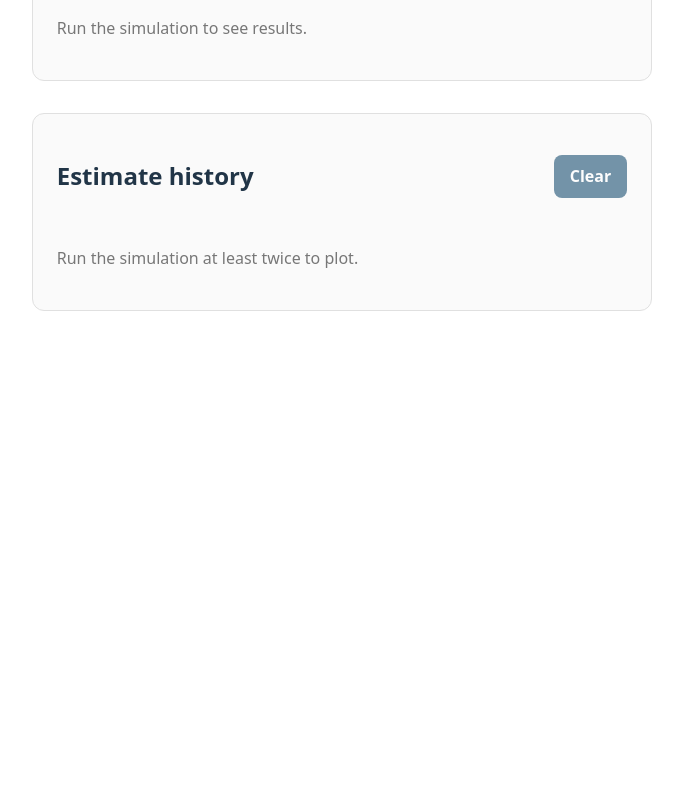
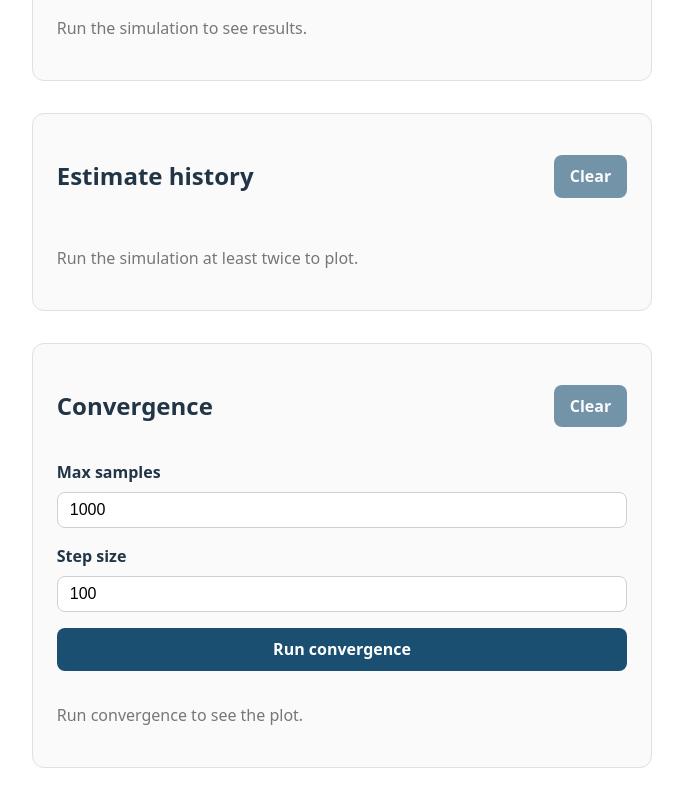
Before and after one commit to fjyeo/monte_carlo_simulator, a React (Vite) app: page / in a window 1280 px wide. Shown: the part 676-1476 px from the top of the page, without its empty margins (298-981 px from the left). Before the commit the page ends 1019 px from the top, so only its background shows below. Built offline with nearby package versions, Linux system fonts and the light colour scheme.

Commit message:
Wire convergence plot to backend

```diff
--- a/src/App.tsx
+++ b/src/App.tsx
@@ -5,6 +5,15 @@ type MonteCarloResponse = {
   estimate: number
   std_error: number
   samples_used: number
+}
+
+type ConvergencePoint = {
+  samples_used: number
+  estimate: number
+}
+
+type ConvergenceResponse = {
+  points: ConvergencePoint[]
 }
 
 function App() {
@@ -15,6 +24,11 @@ function App() {
   const [history, setHistory] = useState<number[]>([])
   const [error, setError] = useState<string | null>(null)
   const [isLoading, setIsLoading] = useState(false)
+  const [convergenceMax, setConvergenceMax] = useState(1000)
+  const [convergenceStep, setConvergenceStep] = useState(100)
+  const [convergence, setConvergence] = useState<ConvergencePoint[]>([])
+  const [convergenceError, setConvergenceError] = useState<string | null>(null)
+  const [convergenceLoading, setConvergenceLoading] = useState(false)
 
   const runSimulation = async () => {
     setIsLoading(true)
@@ -48,11 +62,46 @@ function App() {
     }
   }
 
+  const runConvergence = async () => {
+    setConvergenceLoading(true)
+    setConvergenceError(null)
+    setConvergence([])
+
+    try {
+      const response = await fetch(
+        'http://localhost:8000/simulate/monte-carlo/convergence',
+        {
+          method: 'POST',
+          headers: { 'Content-Type': 'application/json' },
+          body: JSON.stringify({
+            max_samples: convergenceMax,
+            step: convergenceStep,
+            dimensions,
+            seed: seed === '' ? null : seed,
+          }),
+        },
+      )
+
+      if (!response.ok) {
+        throw new Error('Convergence run failed')
+      }
+
+      const data = (await response.json()) as ConvergenceResponse
+      setConvergence(data.points)
+    } catch (caught) {
+      const message =
+        caught instanceof Error ? caught.message : 'Unexpected error'
+      setConvergenceError(message)
+    } finally {
+      setConvergenceLoading(false)
+    }
+  }
+
   return (
     <div className="app">
       <header>
         <h1>Monte Carlo Playground</h1>
-        <p>Estimate E[sum(x²)] for x ~ Uniform([0,1]^d)</p>
+        <p>Estimate E[sum(x^2)] for x ~ Uniform([0,1]^d)</p>
       </header>
 
       <section className="panel">
@@ -132,6 +181,52 @@ function App() {
           <EstimatePlot values={history} />
         )}
       </section>
+
+      <section className="panel">
+        <div className="panel-header">
+          <h2>Convergence</h2>
+          <button
+            type="button"
+            onClick={() => setConvergence([])}
+            disabled={convergence.length === 0}
+          >
+            Clear
+          </button>
+        </div>
+        <label>
+          Max samples
+          <input
+            type="number"
+            min={1}
+            max={1_000_000}
+            value={convergenceMax}
+            onChange={(event) => setConvergenceMax(Number(event.target.value))}
+          />
+        </label>
+        <label>
+          Step size
+          <input
+            type="number"
+            min={1}
+            max={100_000}
+            value={convergenceStep}
+            onChange={(event) => setConvergenceStep(Number(event.target.value))}
+          />
+        </label>
+        <button
+          type="button"
+          onClick={runConvergence}
+          disabled={convergenceLoading}
+        >
+          {convergenceLoading ? 'Running...' : 'Run convergence'}
+        </button>
+        {convergenceError && <p className="error">{convergenceError}</p>}
+        {convergence.length < 2 ? (
+          <p className="muted">Run convergence to see the plot.</p>
+        ) : (
+          <ConvergencePlot points={convergence} />
+        )}
+      </section>
     </div>
   )
 }
@@ -177,4 +272,44 @@ function EstimatePlot({ values }: EstimatePlotProps) {
   )
 }
 
+type ConvergencePlotProps = {
+  points: ConvergencePoint[]
+}
+
+function ConvergencePlot({ points }: ConvergencePlotProps) {
+  const width = 420
+  const height = 160
+  const padding = 16
+  const minX = Math.min(...points.map((point) => point.samples_used))
+  const maxX = Math.max(...points.map((point) => point.samples_used))
+  const minY = Math.min(...points.map((point) => point.estimate))
+  const maxY = Math.max(...points.map((point) => point.estimate))
+  const rangeX = maxX - minX || 1
+  const rangeY = maxY - minY || 1
+
+  const polyline = points
+    .map((point) => {
+      const x =
+        padding + ((point.samples_used - minX) / rangeX) * (width - padding * 2)
+      const y =
+        padding + ((maxY - point.estimate) / rangeY) * (height - padding * 2)
+      return `${x},${y}`
+    })
+    .join(' ')
+
+  return (
+    <div className="plot">
+      <svg viewBox={`0 0 ${width} ${height}`} role="img" aria-label="Convergence plot">
+        <rect x="0" y="0" width={width} height={height} rx="12" />
+        <polyline points={polyline} />
+      </svg>
+      <div className="plot-meta">
+        <span>Min: {minY.toFixed(4)}</span>
+        <span>Max: {maxY.toFixed(4)}</span>
+        <span>Points: {points.length}</span>
+      </div>
+    </div>
+  )
+}
+
 export default App
```
